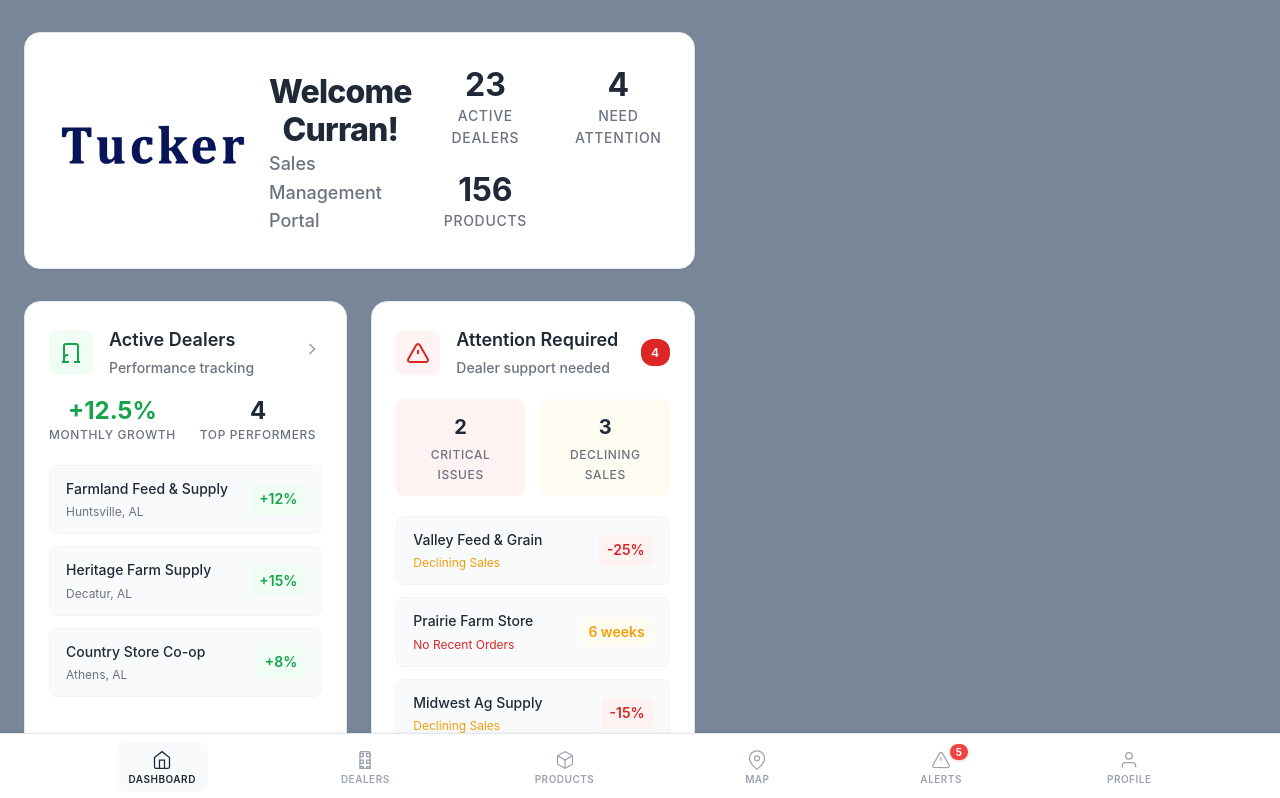
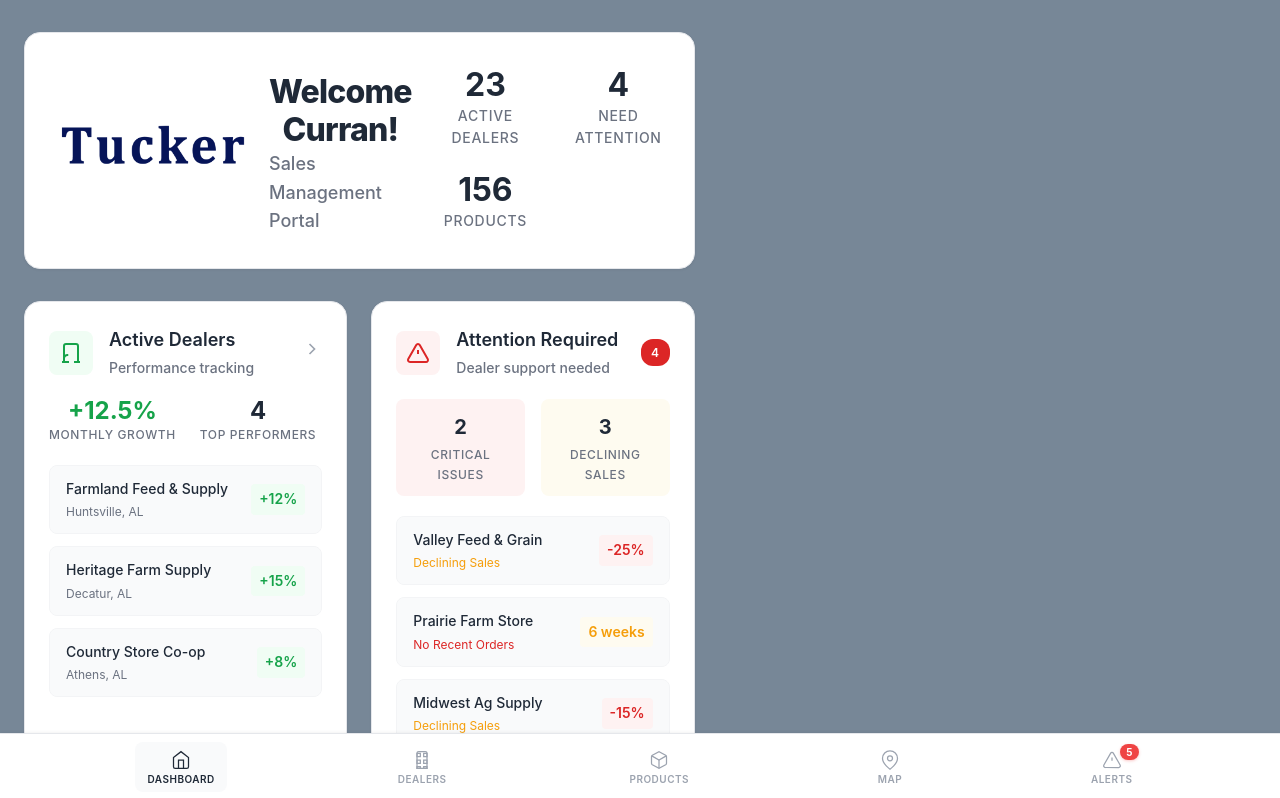
Before and after one commit to tuckermillingllc/sales-app, a Vue app in the folder sales-app-frontend/: page / in a window 1280 px wide. Shown: the top 798 px of the page. Built offline with nearby package versions, Linux system fonts and the light colour scheme.

Commit message:
remove Profile tab

```diff
--- a/sales-app-frontend/src/components/BottomNavigation.vue
+++ b/sales-app-frontend/src/components/BottomNavigation.vue
@@ -37,10 +37,6 @@
             <path d="M12 9v4"/>
             <path d="M12 17h.01"/>
           </svg>
-          <svg v-else-if="item.id === 'profile'" viewBox="0 0 24 24" fill="none" stroke="currentColor" stroke-width="2">
-            <path d="M20 21v-2a4 4 0 0 0-4-4H8a4 4 0 0 0-4 4v2"/>
-            <circle cx="12" cy="7" r="4"/>
-          </svg>
         </div>
         <div class="nav-label">{{ item.label }}</div>
         <div
@@ -74,8 +70,7 @@ const navItems: NavItem[] = [
   { id: 'dealers', label: 'DEALERS' },
   { id: 'products', label: 'PRODUCTS' },
   { id: 'map', label: 'MAP' },
-  { id: 'alerts', label: 'ALERTS' },
-  { id: 'profile', label: 'PROFILE' }
+  { id: 'alerts', label: 'ALERTS' }
 ]
 
 const handleTabClick = (tab: string) => {
```
